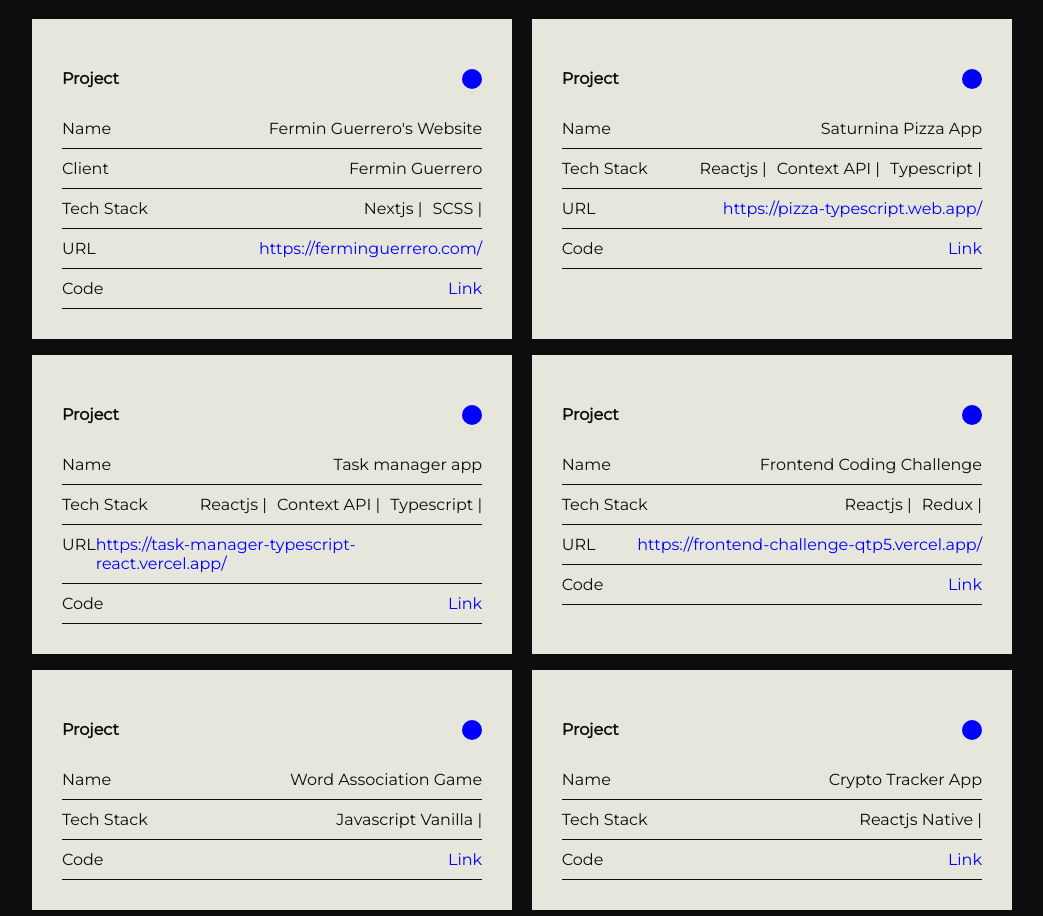
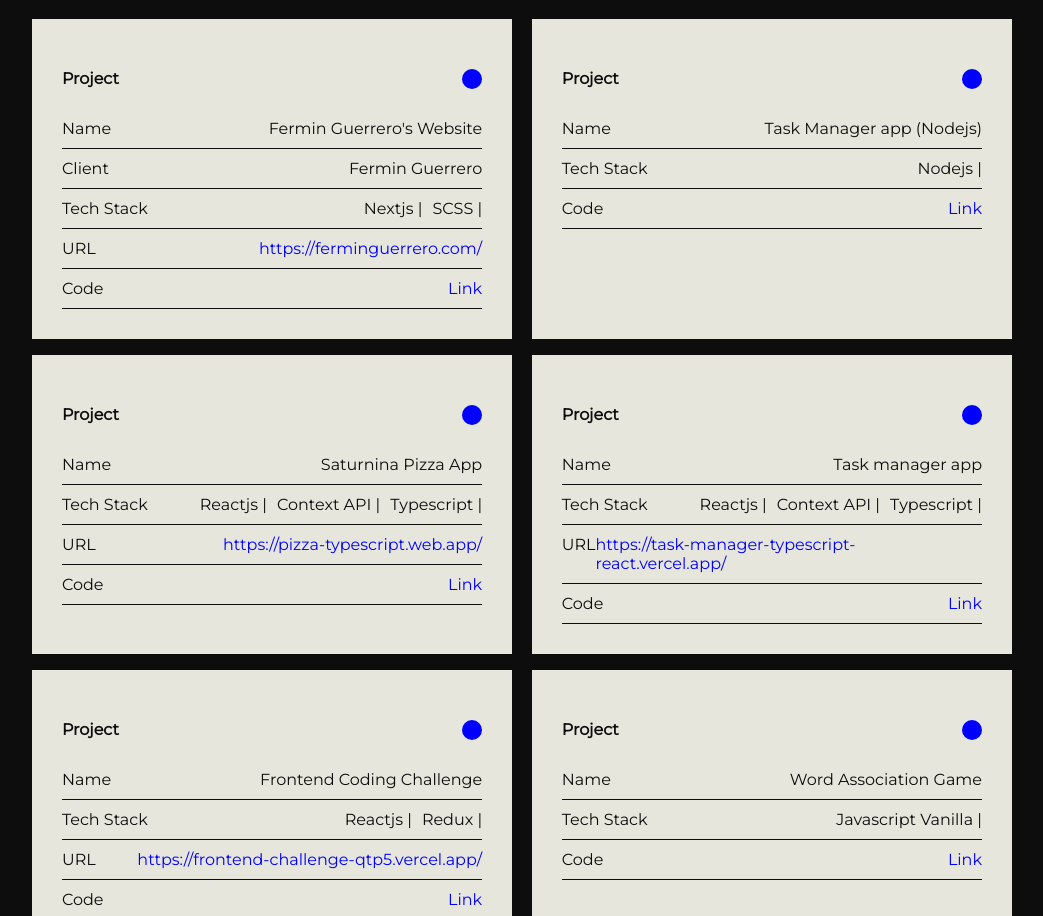
Before and after one commit to lalidiaz/lauradev, a React (Create React App) app: page / in a window 1280 px wide. Shown: the part 2419-3335 px from the top of the page, without its empty margins (118-1161 px from the left). Built offline with nearby package versions, Linux system fonts and the light colour scheme.

Commit message:
add new nodejs project

```diff
--- a/src/App.js
+++ b/src/App.js
@@ -155,7 +155,7 @@ const App = () => {
 
             <GridRow>
               <GridRowElem>Working with</GridRowElem>
-              <GridRowElem>Reactjs | Nextjs | Typescript | Redux</GridRowElem>
+              <GridRowElem>Reactjs | Nextjs | Typescript | Redux </GridRowElem>
             </GridRow>
             <GridRow>
               <GridRowElem>I enjoy</GridRowElem>
--- a/src/texts.js
+++ b/src/texts.js
@@ -7,6 +7,14 @@ export const projects = [
     url: "https://ferminguerrero.com/",
     code: "https://github.com/lalidiaz/fermin-guerrero-website",
     stack: ["Nextjs", "SCSS"],
+    app: "website",
+  },
+  {
+    id: 99,
+    name: "Task Manager app (Nodejs)",
+    type: "Practice skills",
+    code: "https://github.com/lalidiaz/node-task-manager",
+    stack: ["Nodejs"],
     app: "website",
   },
 
```
